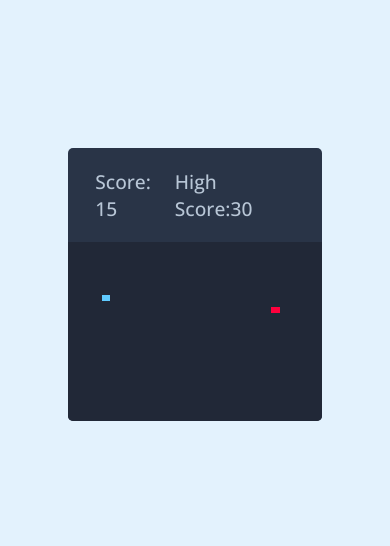
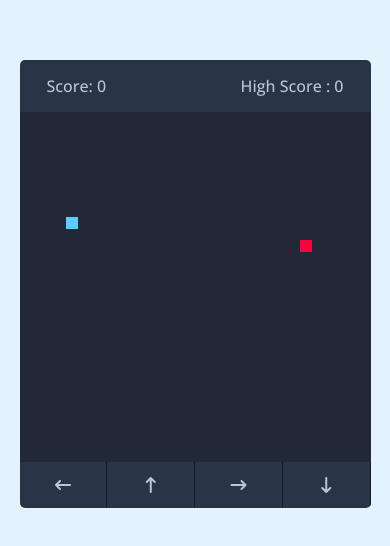
Before and after one commit to SujanKarki-10Ghz/SnakeGame-JS, a plain HTML site: page index.html in a window 390 px wide. Shown: the part 138-684 px from the top of the page. Drawn offline with nearby package versions, Linux system fonts and the light colour scheme.

Commit message:
updated the score and highscore using localstorage and also added direction button to help with small devices

```diff
--- a/index.html
+++ b/index.html
@@ -6,17 +6,28 @@
     <meta http-equiv="X-UA-Compatible" content="IE=edge">
     <meta name="viewport" content="width=device-width, initial-scale=1.0">
     <title>Snake Game</title>
+    <!-- EXTERNAL CSS -->
     <link rel="stylesheet" href="style.css">
+    <!-- FONT-AWESOME ICONS -->
+    <link rel="stylesheet" href="https://cdnjs.cloudflare.com/ajax/libs/font-awesome/6.3.0/css/all.min.css">
 </head>
 
 <body>
     <div class="wrapper">
         <div class="game-details">
-            <span class="score">Score: 15</span>
-            <span class="high-score">High Score:30</span>
+            <span class="score">Score: 0</span>
+            <span class="highScore">High Score: 0</span>
         </div>
         <div class="playboard"></div>
+        <div class="controls">
+            <i data-key="ArrowLeft" class="fa-solid fa-arrow-left-long"></i>
+            <i data-key="ArrowUp" class="fa-solid fa-arrow-up-long"></i>
+            <i data-key="ArrowRight" class="fa-solid fa-arrow-right-long"></i>
+            <i data-key="ArrowDown" class="fa-solid fa-arrow-down-long"></i>
+        </div>
     </div>
+
+    <!-- External JS -->
     <script src="script.js"></script>
 </body>
 
--- a/script.js
+++ b/script.js
@@ -1,4 +1,7 @@
 const playBoard = document.querySelector(".playboard");
+const scoreElement = document.querySelector(".score");
+const highScoreElement = document.querySelector(".highScore");
+const controls = document.querySelectorAll(".controls i");
 // Snake food
 
 let gameOver = false;
@@ -11,6 +14,12 @@ let velocityX = 0,
   velocityY = 0;
 
 let setIntervalId;
+let score = 0;
+
+//getting highScore from localstorage
+let high_score = localStorage.getItem("highScore") || 0;
+highScoreElement.innerText = `High Score : ${high_score}`;
+
 //changing food position
 const changeFoodPosition = () => {
   //Passing a random 0-30 value as position
@@ -43,6 +52,12 @@ const changeDirection = (e) => {
     velocityY = 0;
   }
 };
+controls.forEach((key) => {
+  key.addEventListener("click", () => {
+    //calling the change direction on each key click and passing key datset value as an object
+    changeDirection({ key: key.dataset.key });
+  });
+});
 
 const initGame = () => {
   if (gameOver) {
@@ -50,7 +65,6 @@ const initGame = () => {
   }
 
   //creating a food div and inserting it in the playboard element.
-
   let htmlMarkup = `<div class = "food" style = "grid-area:${foodY} / ${foodX}"></div>`;
   //grid-area is shorthand property that sets the values of grid item's start and end lines for both row and column
 
@@ -59,6 +73,13 @@ const initGame = () => {
     changeFoodPosition();
     snakeBody.push([foodX, foodY]); // => pushing food position to snake body array
     // console.log(snakeBody);
+    score++; //=> increment the score by 1 every time snake eats food.
+
+    high_score = score >= high_score ? score : high_score; //set highScore to score value if score is greater than highScore
+    localStorage.setItem("highScore", high_score);
+    scoreElement.innerText = `Score: ${score}`; //update the score to display
+    highScoreElement.innerText = `High Score: ${high_score}`;
+    console.log(high_score);
   }
 
   for (let i = snakeBody.length - 1; i > 0; i--) {
--- a/style.css
+++ b/style.css
@@ -44,3 +44,40 @@ body{
 .playboard .head{
     background: #60CBFF;
 }
+.controls{
+    display: flex;
+    justify-content: space-between;
+}
+
+.controls i{
+    padding: 25px 0;
+    color: #b8c6d6;
+    text-align: center;
+    cursor: pointer;
+    font-size: 1.3rem;
+    width: calc(100% / 4);
+    border-right: 1px solid #171b26;
+}
+
+/* media Query */
+@media screen and (max-width: 800px){
+    .wrapper{
+        width: 90vmin;
+        height: 115vmin;
+    }
+
+    .game-details{
+        font-size: 1rem;
+        padding: 15px 27px;
+    }
+
+    .controls{
+        display: flex;
+    }
+
+    .controls i{
+        padding: 15px 0;
+        font-size: 1rem;
+    }
+
+}
```
